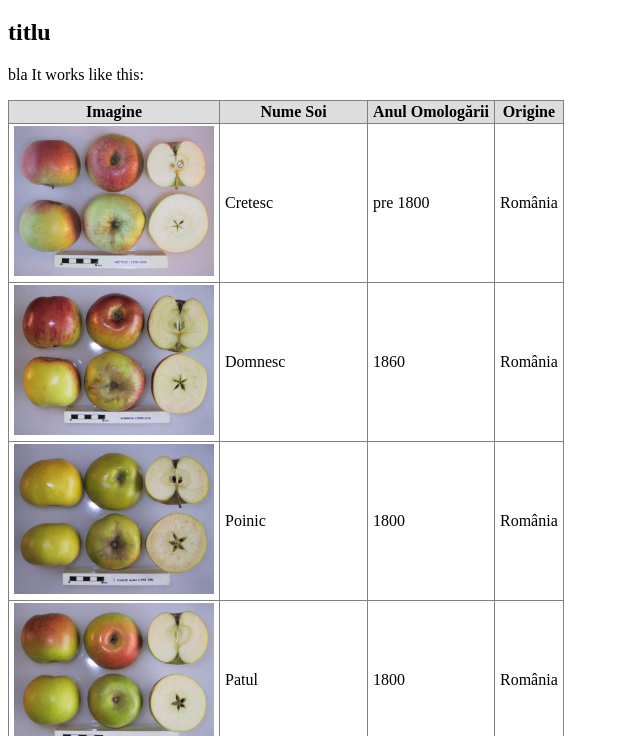
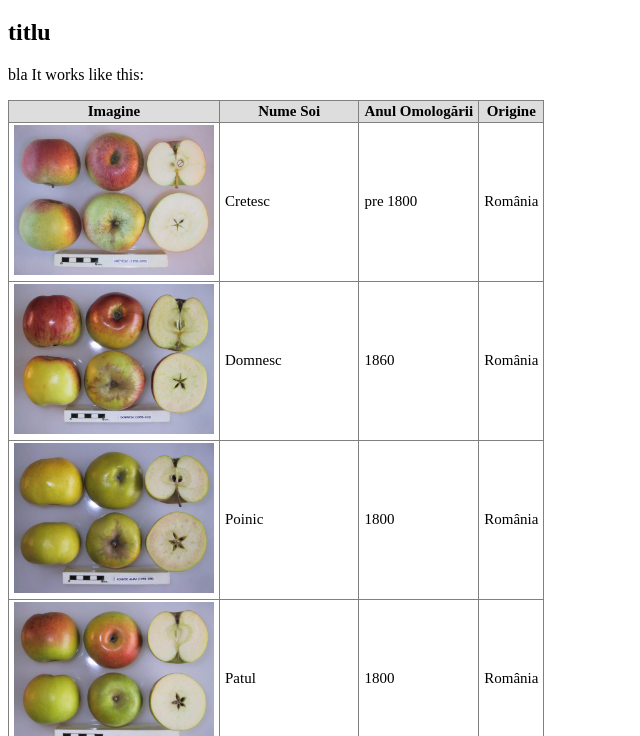
Before and after one commit to rollalt/Soiuri, a plain HTML site: page index.html in a window 1280 px wide. Shown: the part 61-797 px from the top of the page, without its empty margins (0-640 px from the left). Drawn offline with Linux system fonts and the light colour scheme.

Commit message:
Update index.html

```diff
--- a/index.html
+++ b/index.html
@@ -5,7 +5,7 @@
     <title>Demo for sort-table.js</title>
     <script type="text/javascript" src="sort-table.js"></script>
     <style type="text/css">
-        table { border: 1px solid black; border-collapse: collapse; }
+        table { border: 1px solid black; border-collapse: collapse; font-size: 15px;}
 
         th, td { padding: 2px 5px; border: 1px solid gray; }
 
```
